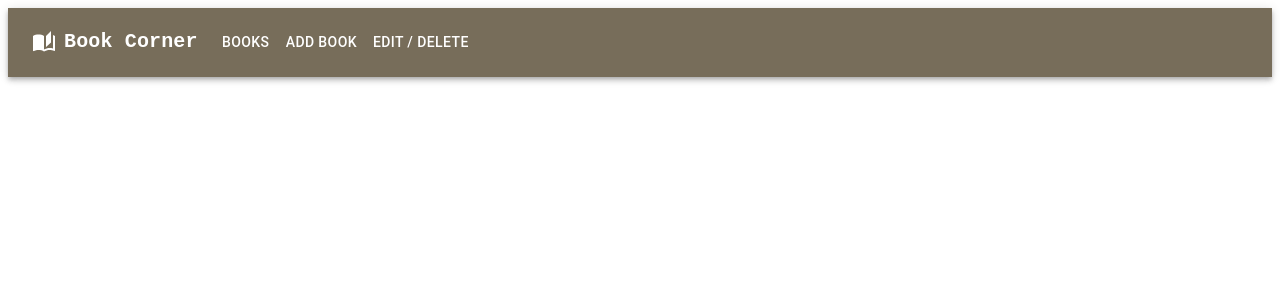
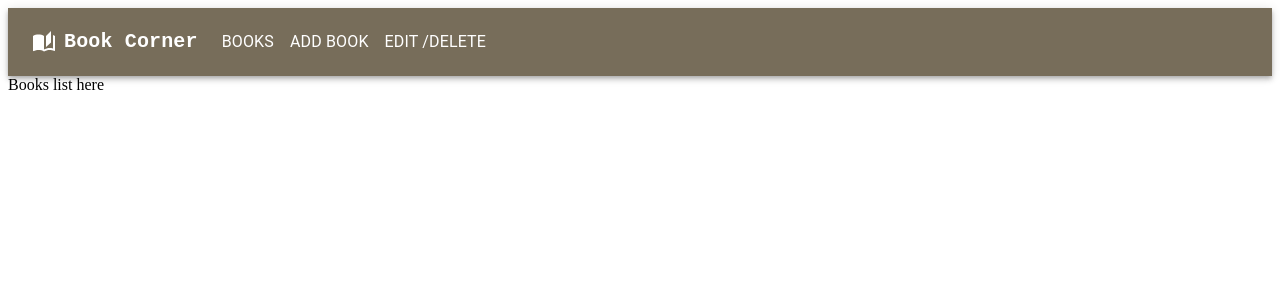
Before and after one commit to Sowmiya-Ramesh/Book-Corner, a React (Vite) app: page /books in a window 1280 px wide. Shown: the top 300 px of the page. Built offline with nearby package versions, Linux system fonts and the light colour scheme.

Commit message:
feat: router dom added & routes for menu

```diff
--- a/package.json
+++ b/package.json
@@ -16,7 +16,8 @@
     "@mui/icons-material": "^5.14.0",
     "@mui/material": "^5.14.0",
     "react": "^18.2.0",
-    "react-dom": "^18.2.0"
+    "react-dom": "^18.2.0",
+    "react-router-dom": "^6.14.1"
   },
   "devDependencies": {
     "@types/react": "^18.2.14",
--- a/src/App.tsx
+++ b/src/App.tsx
@@ -1,10 +1,12 @@
 import './App.css'
 import Header from './components/header/Header'
+import Routes from './routes/Routes'
 
 const App = () => {
   return (
     <>
       <Header />
+      <Routes />
     </>
   )
 }
--- /dev/null
+++ b/src/components/AddBook/AddBooks.tsx
@@ -0,0 +1,18 @@
+/*
+ * File: AddBooks.tsx
+ * Project: <<Blog>>
+ * File Created: Saturday, 15th July 2023 2:16:53 pm
+ * Author: Sowmiya-Ramesh (miyaramesh9944@gmail.com)
+ * -----
+ * Last Modified: Saturday, 15th July 2023 2:17:30 pm
+ * Modified By: Sowmiya-Ramesh (miyaramesh9944@gmail.com)
+ * -----
+ * Copyright 2023 - 2023 Your Company, Your Company
+ */
+const AddBooks = () =>{
+    return (
+        <div>Add Books</div>
+    )
+}
+
+export default AddBooks;
--- /dev/null
+++ b/src/components/Books/Books.tsx
@@ -0,0 +1,19 @@
+/*
+ * File: Books.tsx
+ * Project: <<Blog>>
+ * File Created: Saturday, 15th July 2023 12:26:38 pm
+ * Author: Sowmiya-Ramesh (miyaramesh9944@gmail.com)
+ * -----
+ * Last Modified: Saturday, 15th July 2023 12:27:23 pm
+ * Modified By: Sowmiya-Ramesh (miyaramesh9944@gmail.com)
+ * -----
+ * Copyright 2023 - 2023 Your Company, Your Company
+ */
+
+const Books = () =>{
+    return(
+        <>Books list here</>
+    )
+}
+
+export default Books;
--- /dev/null
+++ b/src/components/UpdateBook/UpdateBook.tsx
@@ -0,0 +1,18 @@
+/*
+ * File: UpdateBook.tsx
+ * Project: <<Blog>>
+ * File Created: Saturday, 15th July 2023 2:20:54 pm
+ * Author: Sowmiya-Ramesh (miyaramesh9944@gmail.com)
+ * -----
+ * Last Modified: Saturday, 15th July 2023 2:21:52 pm
+ * Modified By: Sowmiya-Ramesh (miyaramesh9944@gmail.com)
+ * -----
+ * Copyright 2023 - 2023 Your Company, Your Company
+ */
+const UpdateBook = () =>{
+    return (
+        <div>Update Books</div>
+    )
+}
+
+export default UpdateBook;
--- a/src/components/header/Header.tsx
+++ b/src/components/header/Header.tsx
@@ -4,7 +4,7 @@
  * File Created: Saturday, 15th July 2023 11:05:08 am
  * Author: Sowmiya-Ramesh (miyaramesh9944@gmail.com)
  * -----
- * Last Modified: Saturday, 15th July 2023 12:12:09 pm
+ * Last Modified: Saturday, 15th July 2023 2:24:24 pm
  * Modified By: Sowmiya-Ramesh (miyaramesh9944@gmail.com)
  * -----
  * Copyright 2023 - 2023 Your Company, Your Company
@@ -15,17 +15,17 @@ import React from 'react';
 import Widgets from '@mui/icons-material/Widgets';
 import AutoStoriesIcon from '@mui/icons-material/AutoStories';
 import { makeStyles } from '@material-ui/core';
+import { Link } from 'react-router-dom';
 
 const useStyles = makeStyles(() => ({
     appBar: {
         backgroundColor: '#776d5a',
     },
 }));
-
+const pages = [{ label: 'Books', path: '/books' }, { label: 'Add Book', path: '/add-book' }, { label: 'Edit /Delete', path: '/update-book' }];
 const Header = () => {
 
     const classes = useStyles();
-    const pages = ['Books', 'Add Book', 'Edit / Delete'];
     const [anchorElNav, setAnchorElNav] = React.useState<null | HTMLElement>(null);
 
     const handleOpenNavMenu = (event: React.MouseEvent<HTMLElement>) => {
@@ -35,7 +35,6 @@ const Header = () => {
     const handleCloseNavMenu = () => {
         setAnchorElNav(null);
     };
-
 
     return (
         <AppBar position='static'>
@@ -88,9 +87,11 @@ const Header = () => {
                                 display: { xs: 'block', md: 'none' },
                             }}
                         >
-                            {pages.map((page) => (
-                                <MenuItem key={page} onClick={handleCloseNavMenu}>
-                                    <Typography textAlign='center'>{page}</Typography>
+                            {pages?.map((page: { label: string; path: string }, index: number) => (
+                                <MenuItem key={index}>
+                                    <Link to={page.path} style={{ color: 'black', textDecoration: 'none' }}>
+                                        <Typography textAlign='center'>{page?.label}</Typography>
+                                    </Link>
                                 </MenuItem>
                             ))}
                         </Menu>
@@ -115,15 +116,17 @@ const Header = () => {
                         Book Corner
                     </Typography>
                     <Box sx={{ flexGrow: 1, display: { xs: 'none', md: 'flex' } }}>
-                        {pages.map((page) => (
-                            <Button
-                                key={page}
-                                onClick={handleCloseNavMenu}
+                        {pages?.map((page, index) => {
+                            return (<Button
+                                key={index}
+                                // onClick={handleCloseNavMenu}
                                 sx={{ my: 2, color: 'white', display: 'block' }}
                             >
-                                {page}
-                            </Button>
-                        ))}
+                                <Link to={page.path} style={{ color: 'white', textDecoration: 'none' }}>
+                                    <Typography textAlign='center'>{page?.label}</Typography>
+                                </Link>
+                            </Button>)
+                        })}
                     </Box>
                 </Toolbar>
             </Container>
--- a/src/main.tsx
+++ b/src/main.tsx
@@ -2,9 +2,10 @@ import React from 'react'
 import ReactDOM from 'react-dom/client'
 import App from './App.tsx'
 import './index.css'
+import { BrowserRouter } from 'react-router-dom'
 
 ReactDOM.createRoot(document.getElementById('root')!).render(
-  <React.StrictMode>
+  <BrowserRouter>
     <App />
-  </React.StrictMode>,
+  </BrowserRouter>,
 )
--- /dev/null
+++ b/src/routes/Routes.tsx
@@ -0,0 +1,27 @@
+/*
+ * File: Routes.tsx
+ * Project: <<Blog>>
+ * File Created: Saturday, 15th July 2023 12:29:21 pm
+ * Author: Sowmiya-Ramesh (miyaramesh9944@gmail.com)
+ * -----
+ * Last Modified: Saturday, 15th July 2023 2:21:39 pm
+ * Modified By: Sowmiya-Ramesh (miyaramesh9944@gmail.com)
+ * -----
+ * Copyright 2023 - 2023 Your Company, Your Company
+ */
+
+import { ReactElement } from "react"
+import Books from "../components/Books/Books"
+import { Route, Routes } from "react-router-dom"
+import AddBooks from "../components/AddBook/AddBooks"
+import UpdateBook from "../components/UpdateBook/UpdateBook"
+
+export default (): ReactElement => {
+    return (
+        <Routes>
+            <Route path={'/books'} element={<Books />} />
+            <Route path={'/add-book'} element={<AddBooks />} />
+            <Route path={'/update-book'} element={<UpdateBook />} />
+        </Routes>
+    )
+}
```
Also changed, not shown: 1 other file (tests, documents, lock files or other folders).
